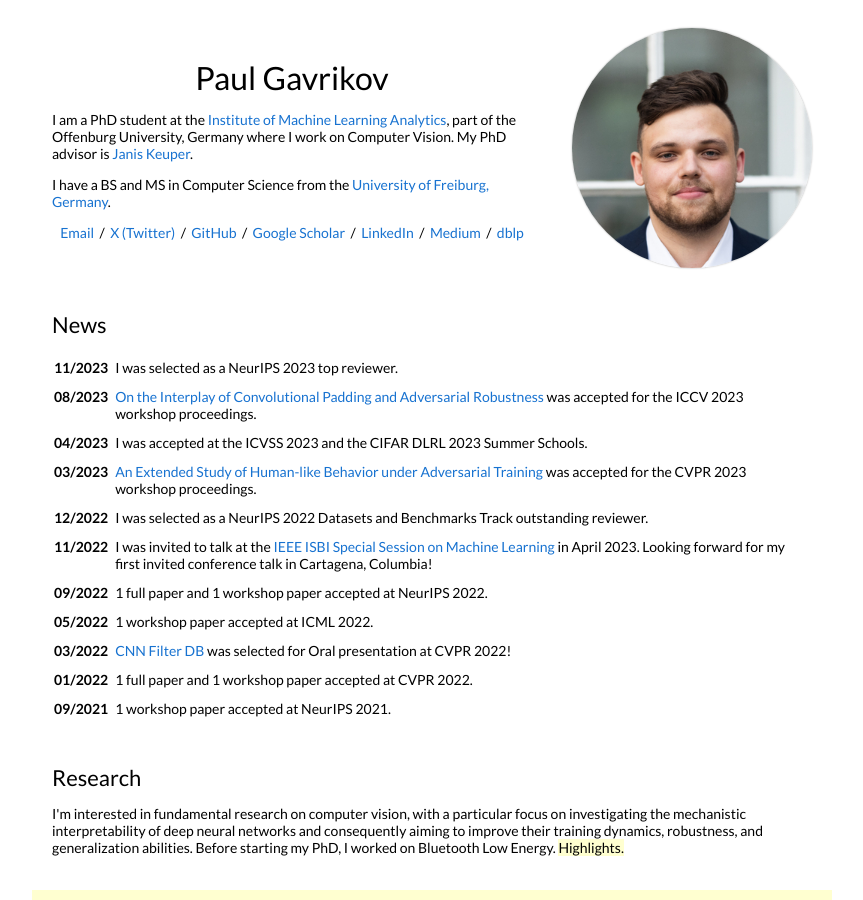
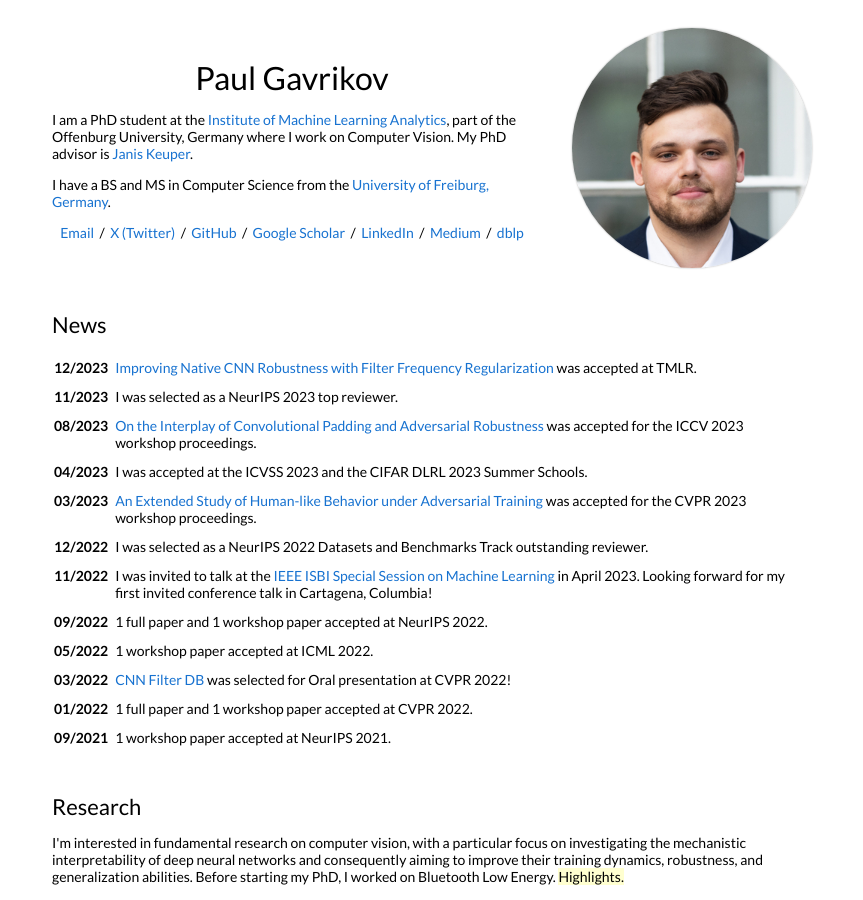
Before and after one commit to paulgavrikov/paulgavrikov.github.io, a Jekyll site: the page built from _posts/2018-05-15-intro.markdown, in a window 1280 px wide and 900 px high. Shown: the whole window, without its empty margins (208-1071 px from the left). Built offline with Jekyll 4.4.1, drawn with Linux system fonts in a browser that asks for light colours.

Commit message:
news: adding TMLR

```diff
--- a/_data/news.yml
+++ b/_data/news.yml
@@ -1,3 +1,6 @@
+- news_entry:
+  date: 12/2023
+  text: <a href="https://openreview.net/forum?id=2wecNCpZ7Y">Improving Native CNN Robustness with Filter Frequency Regularization</a> was accepted at TMLR.
 - news_entry:
   date: 11/2023
   text: I was selected as a NeurIPS 2023 top reviewer.
```
